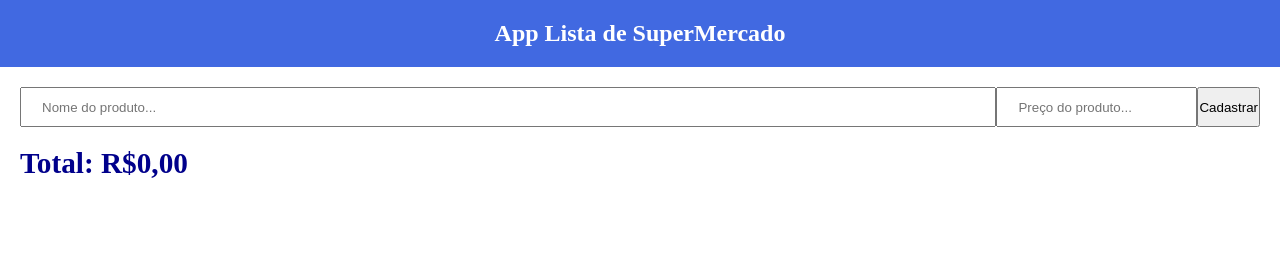
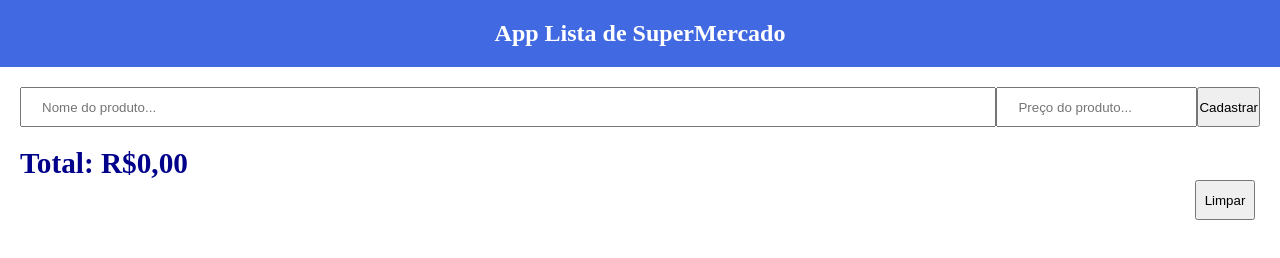
Before and after one commit to JoaoMaganin/supermercado-js, a plain HTML site: page index.html in a window 1280 px wide. Drawn offline with Linux system fonts and the light colour scheme.

Commit message:
Adicionando botão de limpar no HTML e editando-o com CSS

```diff
--- a/index.html
+++ b/index.html
@@ -21,6 +21,10 @@
             <h3>Total: R$0,00</h3>
         </div>
 
+        <div class="botao-limpar">
+            <button name="limpar">Limpar</button>
+        </div>
+
         <script src="supermercado.js">
 
         </script>
--- a/styles.css
+++ b/styles.css
@@ -56,3 +56,13 @@ h3.preco-produto > span{
     font-size: 25px;
     color: darkblue;
 }
+
+.botao-limpar{
+    text-align: right;
+    margin: 0 25px;
+}
+
+.botao-limpar > button{
+    height: 40px;
+    width: 60px;
+}
```
